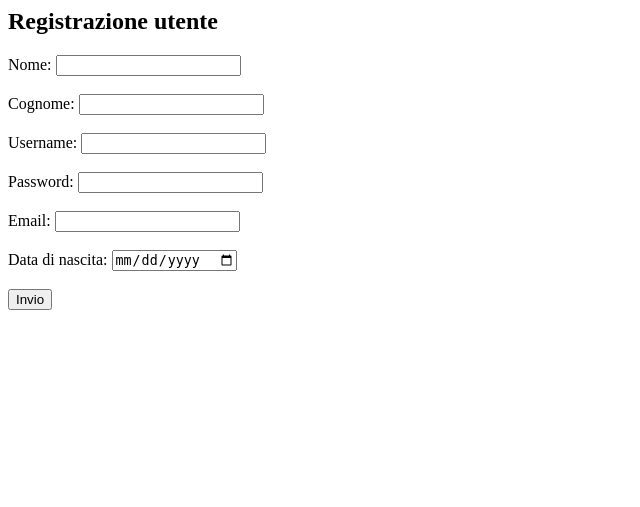
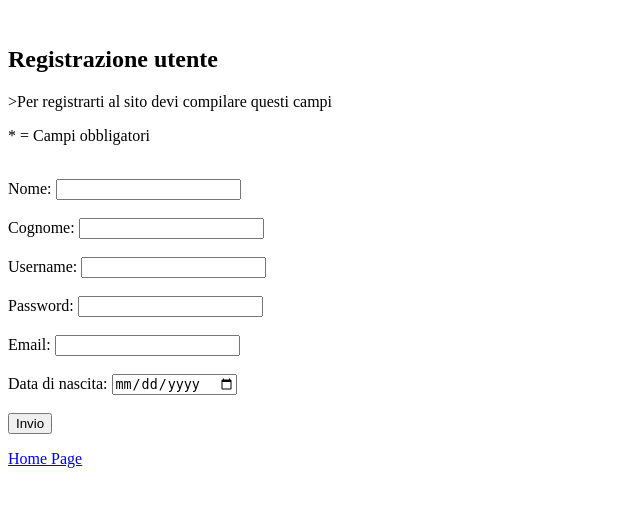
Before and after one commit to MatteoBa23/INF_5H, a PHP site: the page made by PHP/ES05 - ConnessioneDatabase/signup.php in a window 1280 px wide. Shown: the top 507 px of the page, without its empty margins (0-640 px from the left). Run offline with PHP 8.4, Linux system fonts and the light colour scheme.

Commit message:
Update signup.php

```diff
--- a/PHP/ES05 - ConnessioneDatabase/signup.php
+++ b/PHP/ES05 - ConnessioneDatabase/signup.php
@@ -17,7 +17,9 @@ define('DB_PASSWORD', '');
 if(!isset($_SESSION['login']))
 {
 	if(!isset($_POST['Submit'])){?>
-  		<h2>Registrazione utente</h2>
+  		<br><h2>Registrazione utente</h2>
+		<p>>Per registrarti al sito devi compilare questi campi</p>
+		<p>* = Campi obbligatori</p><br>
 		<form name="frmLogin" action="<?=$_SERVER['PHP_SELF']?>" method="post">
 			Nome: <input type="text" name="nome"><br><br>
 			Cognome: <input type="text" name="cog"><br><br>
@@ -27,6 +29,7 @@ if(!isset($_SESSION['login']))
 			Data di nascita: <input type="date" name="data_nascita"><br><br>
 		<input type="submit" name="Submit" value="Invio">
 		</form><?php
+		echo "<a href='index.php'>Home Page</a><br>";
 	}else{
 		signup();
 		echo "Vai alla pagina riservata <br>";
```
